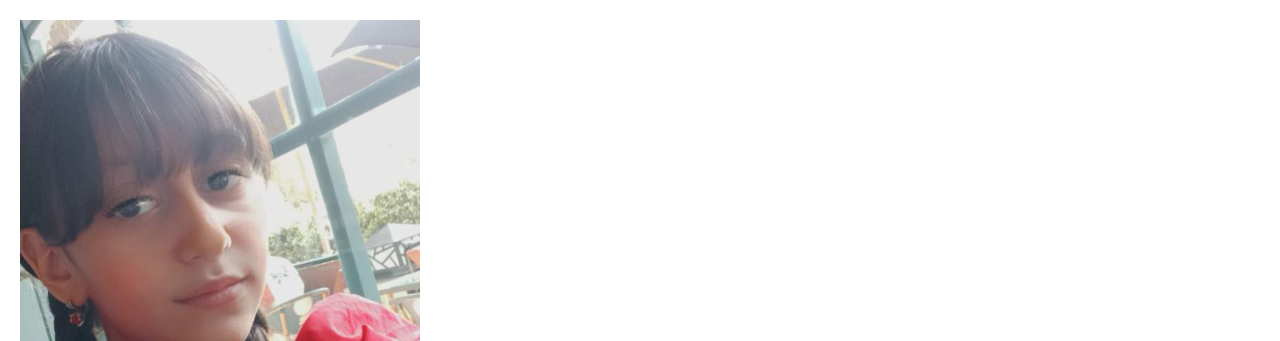
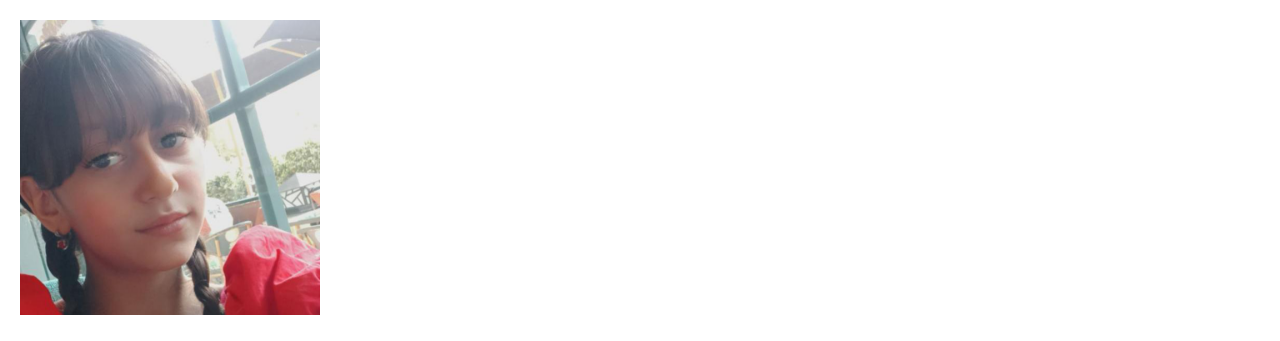
Before and after one commit to haidymahmoud13/Haidy-, a plain HTML site: page index.html in a window 1280 px wide. Shown: the top 341 px of the page. Drawn offline with Linux system fonts and the light colour scheme.

Commit message:
Update index.html

```diff
--- a/index.html
+++ b/index.html
@@ -28,7 +28,7 @@
     </style>
 </head>
 <body>
-<img src="Screenshot_20240829-000129.png" alt="My Photo" length="400" width="400">
+<img src="Screenshot_20240829-000129.png" alt="My Photo" length="300" width="300">
 
     <h1>Haidy Mahmoud</h1>
 
```
